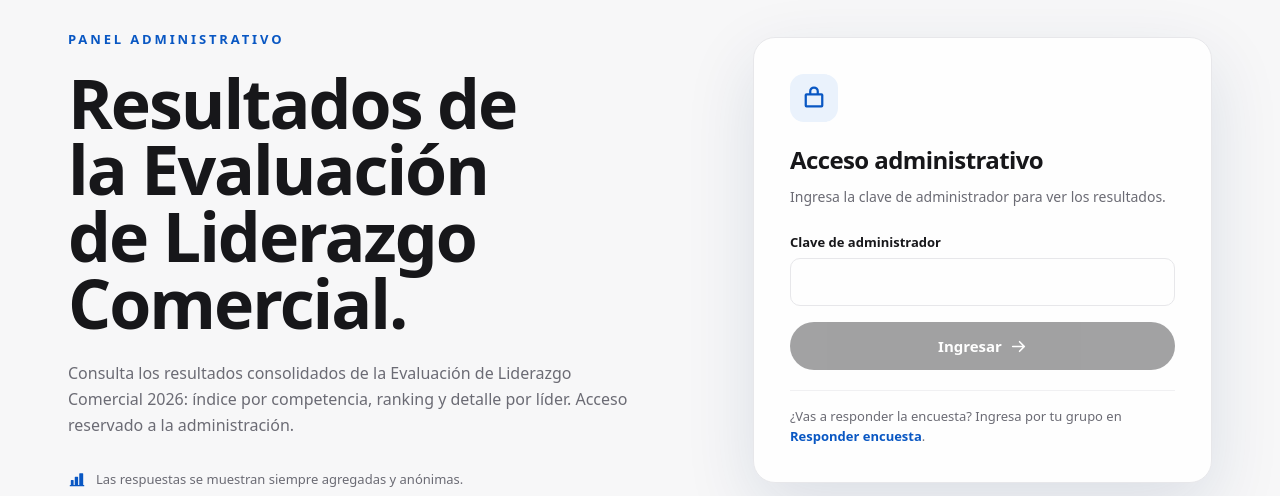
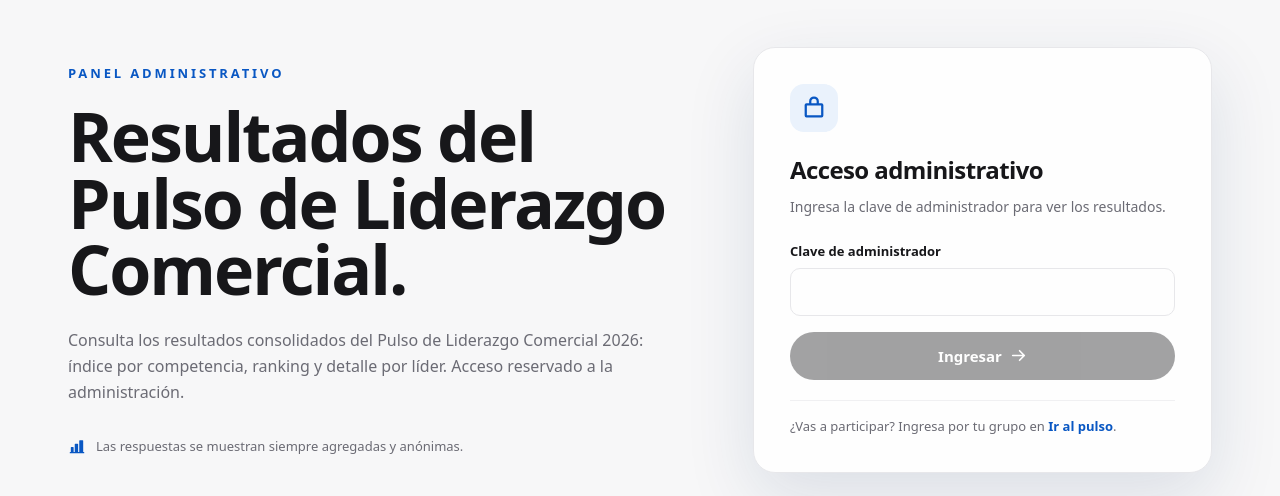
Before and after one commit to astridsevillap-star/dashboard-headcount-nogasa, a Next.js app in the folder evaluacion-cultural/: page /login in a window 1280 px wide. Shown: the part 169-665 px from the top of the page. Built offline with nearby package versions, Linux system fonts and the light colour scheme; no server answers.

Commit message:
Renombrar plataforma como Pulso de Liderazgo Comercial

```diff
--- a/evaluacion-cultural/src/app/login/page.tsx
+++ b/evaluacion-cultural/src/app/login/page.tsx
@@ -31,10 +31,10 @@ export default function LoginPage() {
       <div>
         <p className="text-[13px] font-bold uppercase tracking-[0.22em] text-brand-600">Panel administrativo</p>
         <h1 className="mt-5 text-[clamp(40px,6.5vw,68px)] font-extrabold leading-[0.98] tracking-[-0.03em] text-ink-900" style={{ textWrap: "balance" }}>
-          Resultados de la Evaluación de Liderazgo Comercial.
+          Resultados del Pulso de Liderazgo Comercial.
         </h1>
         <p className="mt-6 max-w-xl text-[16px] leading-relaxed text-ink-500">
-          Consulta los resultados consolidados de la Evaluación de Liderazgo Comercial {EDICION}: índice por
+          Consulta los resultados consolidados del Pulso de Liderazgo Comercial {EDICION}: índice por
           competencia, ranking y detalle por líder. Acceso reservado a la administración.
         </p>
         <div className="mt-8 flex items-start gap-2.5 text-[13px] text-ink-500">
@@ -74,8 +74,8 @@ export default function LoginPage() {
         </form>
         {error && <p className="mt-3 text-sm text-danger-600">{error}</p>}
         <p className="mt-5 border-t border-line-soft pt-4 text-[13px] text-ink-500">
-          ¿Vas a responder la encuesta? Ingresa por tu grupo en{" "}
-          <a href="/encuesta" className="font-semibold text-brand-600">Responder encuesta</a>.
+          ¿Vas a participar? Ingresa por tu grupo en{" "}
+          <a href="/encuesta" className="font-semibold text-brand-600">Ir al pulso</a>.
         </p>
       </div>
     </div>
```
